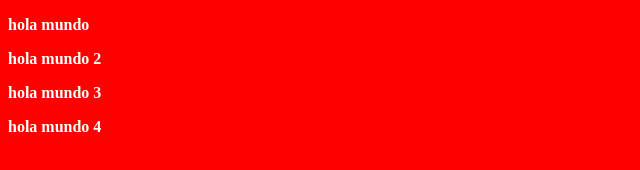
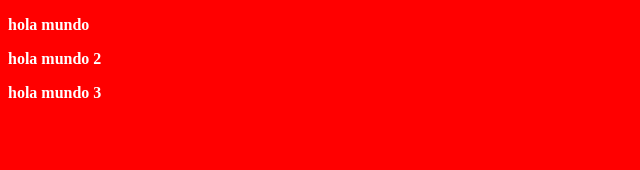
Before and after one commit to AinhoaAP-25/Git, a plain HTML site: page index.html in a window 1280 px wide. Shown: the whole page, without its empty margins (0-640 px from the left). Drawn offline with Linux system fonts and the light colour scheme.

Commit message:
git add .

```diff
--- a/index.html
+++ b/index.html
@@ -10,6 +10,5 @@
     <p> hola mundo </p>
     <p> hola mundo 2 </p>
     <p> hola mundo 3 </p>
-    <p> hola mundo 4 </p>
 </body>
 </html>
```
